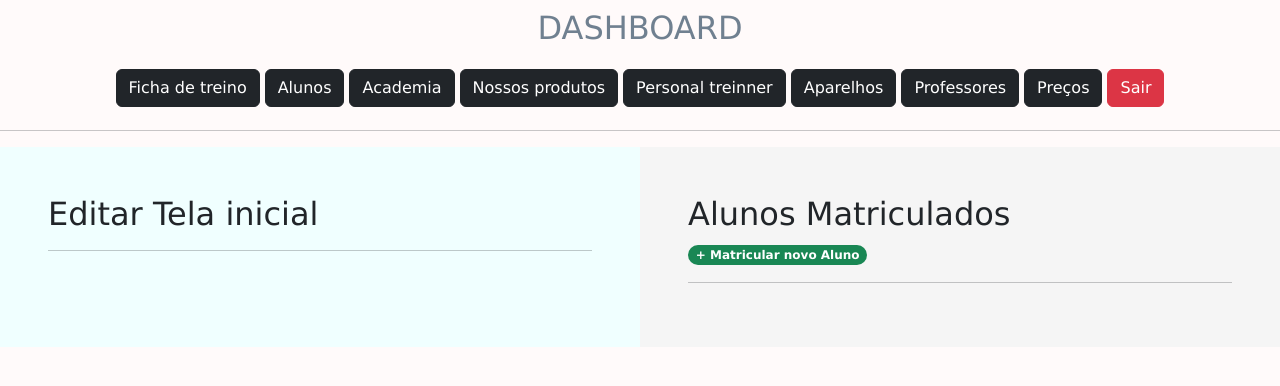
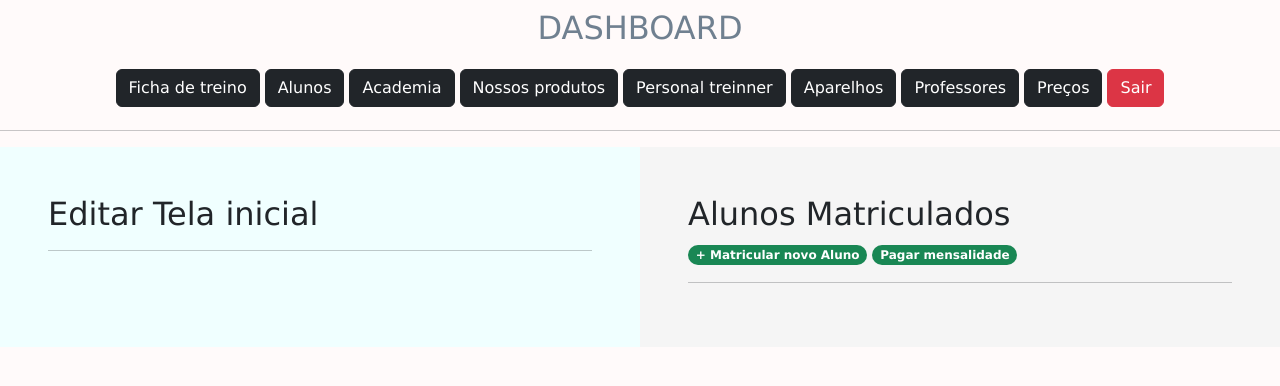
Before and after one commit to scorsato86murilo/academia, a Django app: page /dashboard/ in a window 1280 px wide. Shown: the top 386 px of the page. Run offline with Django 5.2, Linux system fonts and the light colour scheme.

Commit message:
melhorando +++++  html do dash

```diff
--- a/dashboard/templates/dashboard.html
+++ b/dashboard/templates/dashboard.html
@@ -20,6 +20,8 @@
             <div class="col-md-6 p-5" style="background-color: #F5F5F5;">
             <h2>Alunos Matriculados</h2>
                 <a href="#"><span class="badge rounded-pill text-bg-success">+ Matricular novo Aluno</span></a>
+                <a href="#"><span class="badge rounded-pill text-bg-success">Pagar mensalidade</span></a>
+
 
 
 
```
